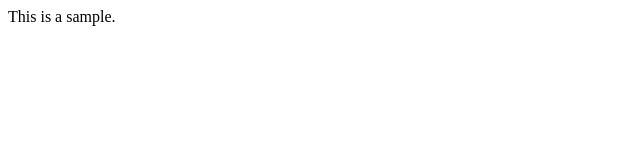
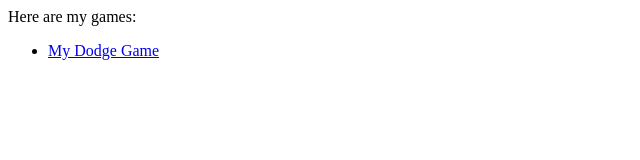
Before and after one commit to zippyjake/youraccount.github.io-1, a plain HTML site: page index.html in a window 1280 px wide. Shown: the whole page, without its empty margins (0-640 px from the left). Drawn offline with Linux system fonts and the light colour scheme.

Commit message:
Update index.html

```diff
--- a/index.html
+++ b/index.html
@@ -3,6 +3,9 @@
 <head>
 </head>
 <body>
-This is a sample.
+Here are my games:
+<ul>
+  <li><a href="dodge">My Dodge Game</a></li>
+</ul>
 </body>
 </html>
```
